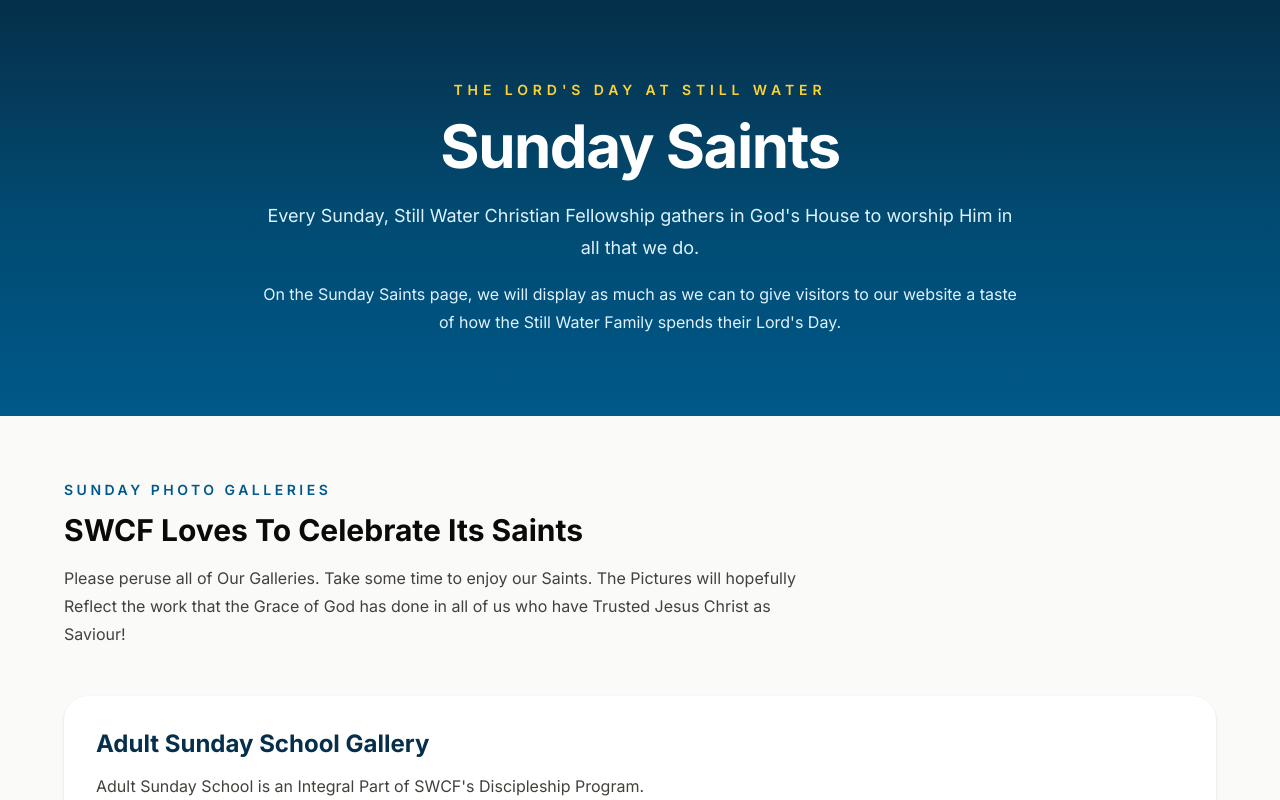
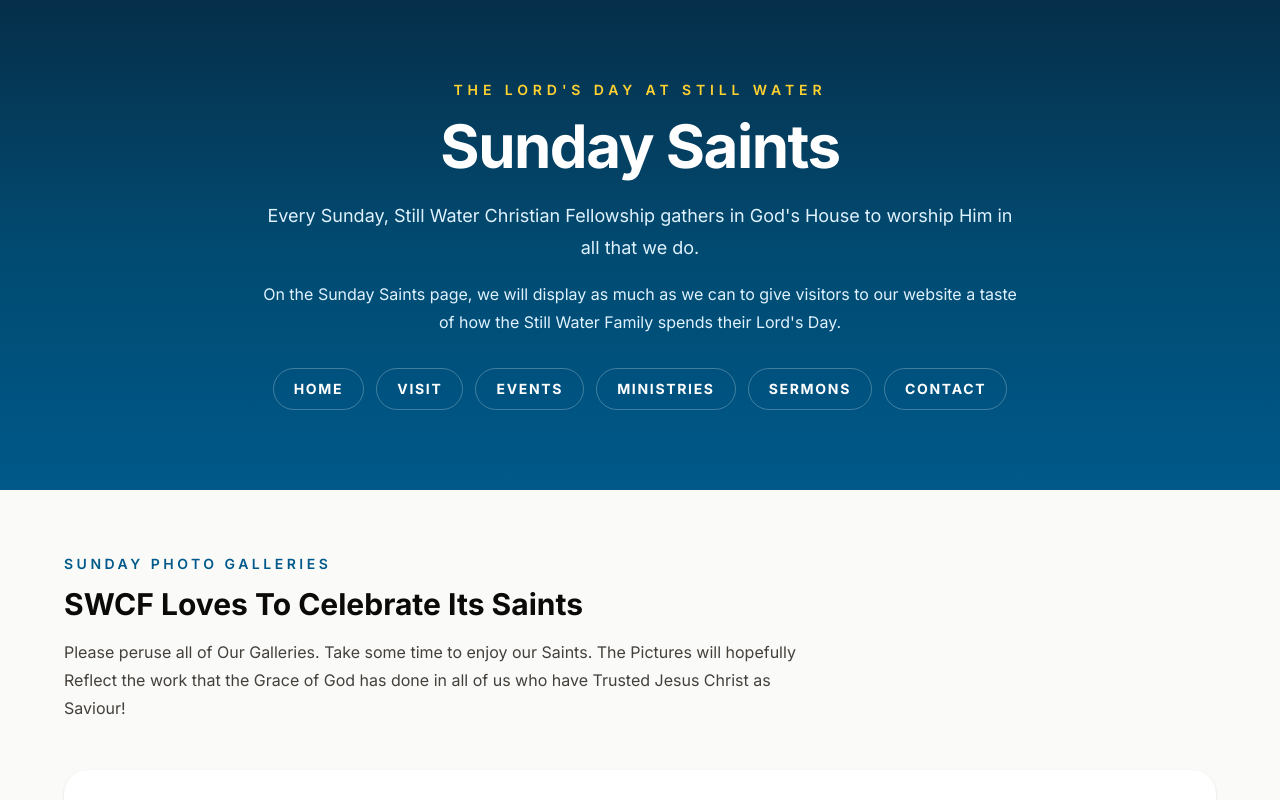
Before and after one commit to edesent/stillwater-christian-fellowship, a Next.js app: page /sunday-saints in a window 1280 px wide. Shown: the top 800 px of the page. Built offline with nearby package versions, Linux system fonts and the light colour scheme.

Commit message:
Added Sunday Saints page navigation links

```diff
--- a/src/app/sunday-saints/page.tsx
+++ b/src/app/sunday-saints/page.tsx
@@ -32,6 +32,15 @@ const gallerySections = [
   },
 ];
 
+const quickLinks = [
+  ["Home", "/"],
+  ["Visit", "/#visit"],
+  ["Events", "/events"],
+  ["Ministries", "/#ministries"],
+  ["Sermons", "/sermons"],
+  ["Contact", "/#contact"],
+];
+
 const starterCards = ["Photo One", "Photo Two", "Photo Three"];
 
 export default function SundaySaintsPage() {
@@ -51,6 +60,17 @@ export default function SundaySaintsPage() {
           <p className="mx-auto mt-4 max-w-3xl text-base leading-7 text-sky-100">
             On the Sunday Saints page, we will display as much as we can to give visitors to our website a taste of how the Still Water Family spends their Lord&apos;s Day.
           </p>
+          <div className="mt-8 flex flex-wrap justify-center gap-3">
+            {quickLinks.map(([label, href]) => (
+              <a
+                key={label}
+                href={href}
+                className="rounded-full border border-white/25 px-5 py-2.5 text-sm font-bold uppercase tracking-[0.12em] text-white transition hover:bg-white hover:text-sky-950"
+              >
+                {label}
+              </a>
+            ))}
+          </div>
         </div>
       </section>
 
@@ -102,6 +122,24 @@ export default function SundaySaintsPage() {
               </section>
             ))}
           </div>
+
+          <div className="mt-14 rounded-3xl bg-sky-950 p-6 text-white shadow-sm md:p-8">
+            <h2 className="text-2xl font-bold">Continue Exploring Still Water</h2>
+            <p className="mt-3 max-w-3xl text-sky-100">
+              Return to the homepage or visit another area of the website.
+            </p>
+            <div className="mt-6 flex flex-wrap gap-3">
+              {quickLinks.map(([label, href]) => (
+                <a
+                  key={label}
+                  href={href}
+                  className="rounded-full border border-white/25 px-5 py-2.5 text-sm font-bold uppercase tracking-[0.12em] text-white transition hover:bg-white hover:text-sky-950"
+                >
+                  {label}
+                </a>
+              ))}
+            </div>
+          </div>
         </div>
       </section>
     </main>
```
